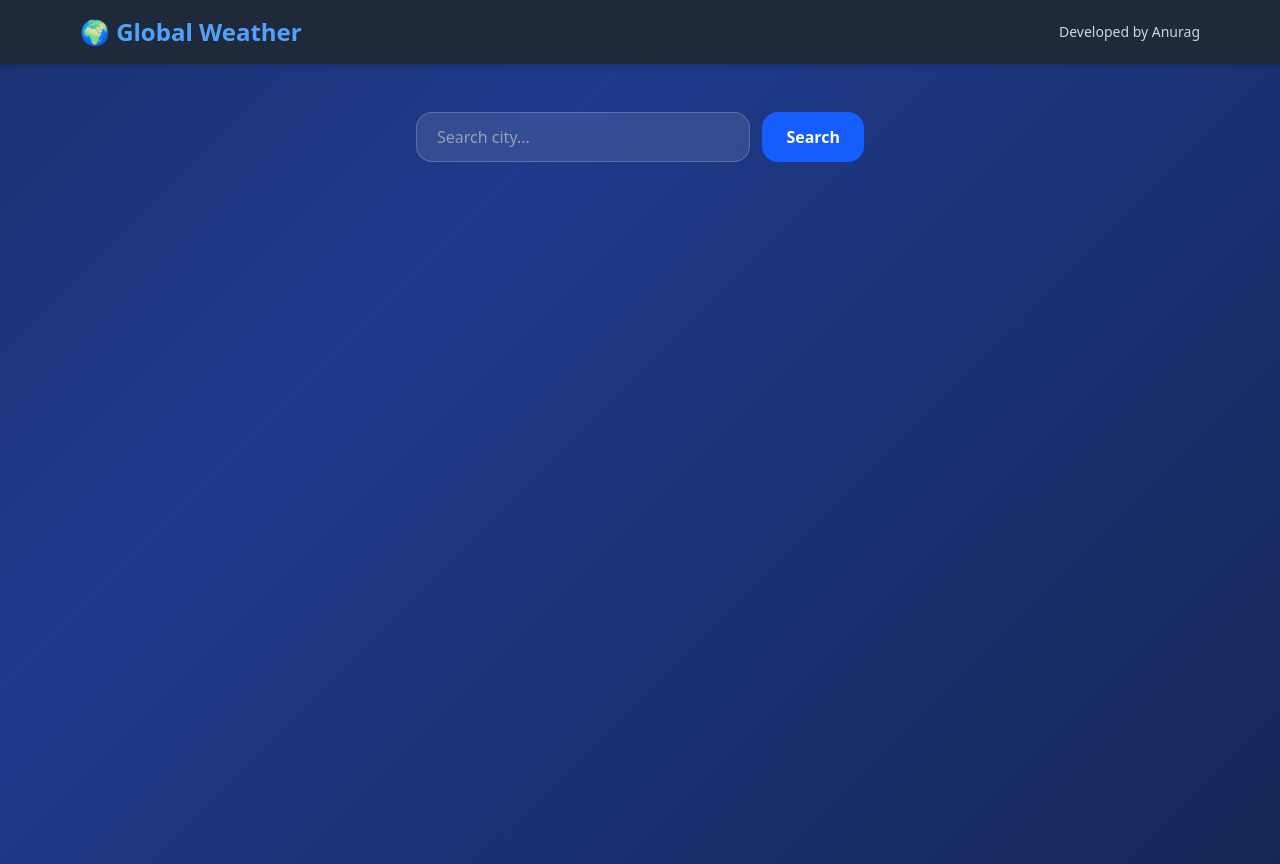
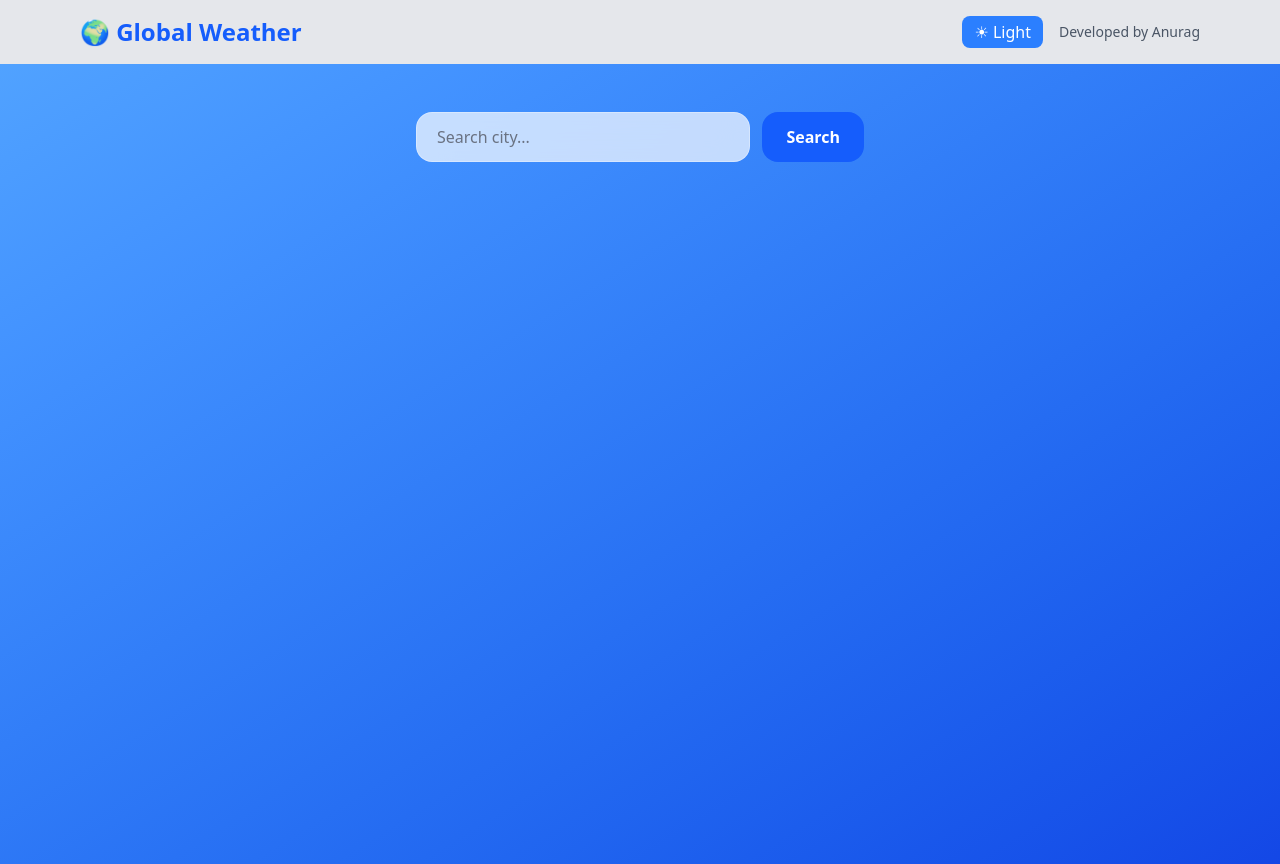
Before and after one commit to Anurag666786/weather-app, a React (Vite) app in the folder client/: page / in a window 1280 px wide. Built offline with nearby package versions, Linux system fonts and the light colour scheme; no server answers.

Commit message:
Dev Updated features again

```diff
--- a/client/src/App.jsx
+++ b/client/src/App.jsx
@@ -1,9 +1,24 @@
+import { useEffect, useState } from "react";
 import Home from "./pages/Home";
 
 function App() {
-  return (
-    <Home />
+  const [theme, setTheme] = useState(
+    localStorage.getItem("theme") || "dark"
   );
+
+  useEffect(() => {
+    const root = document.documentElement;
+
+    if (theme === "dark") {
+      root.classList.add("dark");
+    } else {
+      root.classList.remove("dark");
+    }
+
+    localStorage.setItem("theme", theme);
+  }, [theme]);
+
+  return <Home theme={theme} setTheme={setTheme} />;
 }
 
 export default App;
--- a/client/src/components/Forecast.jsx
+++ b/client/src/components/Forecast.jsx
@@ -9,17 +9,18 @@ import {
 } from "react-icons/wi";
 
 function getWeatherIcon(iconCode = "") {
-  if (iconCode.includes("01")) return <WiDaySunny size={60} className="text-yellow-400 mx-auto" />;
+  if (iconCode.includes("01"))
+    return <WiDaySunny size={60} className="text-yellow-400 mx-auto" />;
   if (iconCode.includes("09") || iconCode.includes("10"))
     return <WiRain size={60} className="text-blue-400 mx-auto" />;
   if (iconCode.includes("02") || iconCode.includes("03") || iconCode.includes("04"))
-    return <WiCloud size={60} className="text-gray-300 mx-auto" />;
+    return <WiCloud size={60} className="text-gray-400 mx-auto" />;
   if (iconCode.includes("13"))
-    return <WiSnow size={60} className="text-cyan-300 mx-auto" />;
+    return <WiSnow size={60} className="text-cyan-400 mx-auto" />;
   if (iconCode.includes("11"))
     return <WiThunderstorm size={60} className="text-purple-400 mx-auto" />;
   if (iconCode.includes("50"))
-    return <WiFog size={60} className="text-gray-400 mx-auto" />;
+    return <WiFog size={60} className="text-gray-500 mx-auto" />;
 
   return <WiDaySunny size={60} className="text-yellow-400 mx-auto" />;
 }
@@ -34,7 +35,7 @@ function Forecast({ forecast }) {
       transition={{ duration: 0.6 }}
       className="mt-10 w-full max-w-4xl"
     >
-      <h3 className="text-white text-2xl font-semibold mb-6 text-center">
+      <h3 className="text-gray-800 dark:text-white text-2xl font-semibold mb-6 text-center">
         5-Day Forecast
       </h3>
 
@@ -42,8 +43,9 @@ function Forecast({ forecast }) {
         {forecast.map((day, index) => (
           <div
             key={index}
-            className="bg-white/20 backdrop-blur-lg border border-white/30
-                       rounded-2xl p-4 text-center text-white
+            className="bg-white/70 dark:bg-white/10 backdrop-blur-lg border border-white/30
+                       rounded-2xl p-4 text-center
+                       text-gray-800 dark:text-white
                        hover:-translate-y-2 transition duration-300"
           >
             <p className="font-medium">{day.date}</p>
@@ -53,6 +55,10 @@ function Forecast({ forecast }) {
             <p className="font-bold text-lg">
               {Math.round(day.temp)}°C
             </p>
+
+            <p className="text-sm mt-2">
+              🌧 {day.rainChance}%
+            </p>
           </div>
         ))}
       </div>
--- a/client/src/components/LoadingSkeleton.jsx
+++ b/client/src/components/LoadingSkeleton.jsx
@@ -1,11 +1,15 @@
 function LoadingSkeleton() {
   return (
-    <div className="w-full max-w-md mt-10 p-8 rounded-3xl bg-white/10 backdrop-blur-xl border border-white/20 animate-pulse">
-      <div className="h-6 bg-white/20 rounded mb-6"></div>
-      <div className="h-20 bg-white/20 rounded mb-6"></div>
+    <div className="w-full max-w-md mt-10 p-8 rounded-3xl
+                    bg-white/70 dark:bg-white/10
+                    backdrop-blur-xl
+                    border border-white/30
+                    animate-pulse">
+      <div className="h-6 bg-gray-300 dark:bg-white/20 rounded mb-6"></div>
+      <div className="h-20 bg-gray-300 dark:bg-white/20 rounded mb-6"></div>
       <div className="grid grid-cols-2 gap-4">
-        <div className="h-12 bg-white/20 rounded"></div>
-        <div className="h-12 bg-white/20 rounded"></div>
+        <div className="h-12 bg-gray-300 dark:bg-white/20 rounded"></div>
+        <div className="h-12 bg-gray-300 dark:bg-white/20 rounded"></div>
       </div>
     </div>
   );
--- a/client/src/components/Navbar.jsx
+++ b/client/src/components/Navbar.jsx
@@ -1,13 +1,25 @@
-function Navbar() {
+function Navbar({ theme, setTheme }) {
   return (
-    <nav className="bg-gray-800 shadow-md">
+    <nav className="bg-gray-200 dark:bg-gray-800 shadow-md transition-colors duration-300">
       <div className="max-w-6xl mx-auto px-4 py-4 flex justify-between items-center">
-        <h1 className="text-2xl font-bold text-blue-400">
+        <h1 className="text-2xl font-bold text-blue-600 dark:text-blue-400">
           🌍 Global Weather
         </h1>
-        <p className="text-sm text-gray-300">
-          Developed by Anurag
-        </p>
+
+        <div className="flex items-center gap-4">
+          <button
+            onClick={() =>
+              setTheme(theme === "dark" ? "light" : "dark")
+            }
+            className="px-3 py-1 rounded-lg bg-blue-500 text-white hover:bg-blue-600 transition"
+          >
+            {theme === "dark" ? "☀ Light" : "🌙 Dark"}
+          </button>
+
+          <p className="text-sm text-gray-600 dark:text-gray-300">
+            Developed by Anurag
+          </p>
+        </div>
       </div>
     </nav>
   );
--- a/client/src/components/SearchBar.jsx
+++ b/client/src/components/SearchBar.jsx
@@ -11,17 +11,20 @@ function SearchBar({ onSearch }) {
   };
 
   return (
-    <form onSubmit={handleSubmit}
-      className="flex w-full max-w-md gap-3">
+    <form
+      onSubmit={handleSubmit}
+      className="flex w-full max-w-md gap-3"
+    >
       <input
         type="text"
         placeholder="Search city..."
         value={city}
         onChange={(e) => setCity(e.target.value)}
         className="flex-1 px-5 py-3 rounded-2xl
-                   bg-white/10 backdrop-blur-lg
-                   border border-white/20
-                   text-white placeholder-gray-400
+                   bg-white/70 dark:bg-white/10 backdrop-blur-lg
+                   border border-white/30
+                   text-gray-800 dark:text-white
+                   placeholder-gray-500 dark:placeholder-gray-400
                    focus:outline-none focus:ring-2
                    focus:ring-blue-500 transition"
       />
--- a/client/src/components/WeatherCard.jsx
+++ b/client/src/components/WeatherCard.jsx
@@ -13,11 +13,11 @@ function getWeatherIcon(description = "") {
 
   if (desc.includes("clear")) return <WiDaySunny size={100} className="text-yellow-400 mx-auto" />;
   if (desc.includes("rain")) return <WiRain size={100} className="text-blue-400 mx-auto" />;
-  if (desc.includes("cloud")) return <WiCloud size={100} className="text-gray-300 mx-auto" />;
-  if (desc.includes("snow")) return <WiSnow size={100} className="text-cyan-300 mx-auto" />;
+  if (desc.includes("cloud")) return <WiCloud size={100} className="text-gray-400 mx-auto" />;
+  if (desc.includes("snow")) return <WiSnow size={100} className="text-cyan-400 mx-auto" />;
   if (desc.includes("thunder")) return <WiThunderstorm size={100} className="text-purple-400 mx-auto" />;
   if (desc.includes("haze") || desc.includes("mist") || desc.includes("fog"))
-    return <WiFog size={100} className="text-gray-400 mx-auto" />;
+    return <WiFog size={100} className="text-gray-500 mx-auto" />;
 
   return <WiDaySunny size={100} className="text-yellow-400 mx-auto" />;
 }
@@ -30,9 +30,12 @@ function WeatherCard({ data }) {
       initial={{ opacity: 0, scale: 0.9 }}
       animate={{ opacity: 1, scale: 1 }}
       transition={{ duration: 0.5 }}
-      className="bg-white/20 backdrop-blur-2xl border border-white/30
+      className="bg-white/70 dark:bg-white/10 backdrop-blur-2xl
+                 border border-white/30
                  rounded-3xl p-10 w-full max-w-md
-                 shadow-2xl text-white mt-10
+                 shadow-2xl
+                 text-gray-800 dark:text-white
+                 mt-10
                  hover:-translate-y-3 transition duration-500"
     >
       <div className="text-center">
@@ -51,19 +54,19 @@ function WeatherCard({ data }) {
           {Math.round(data.temperature)}°
         </p>
 
-        <p className="capitalize text-gray-200 mt-2">
+        <p className="capitalize text-gray-600 dark:text-gray-200 mt-2">
           {data.description}
         </p>
       </div>
 
       <div className="flex justify-between mt-8 text-center">
         <div>
-          <p className="text-gray-300 text-sm">Humidity</p>
+          <p className="text-gray-600 dark:text-gray-300 text-sm">Humidity</p>
           <p className="text-lg font-semibold">{data.humidity}%</p>
         </div>
 
         <div>
-          <p className="text-gray-300 text-sm">Wind</p>
+          <p className="text-gray-600 dark:text-gray-300 text-sm">Wind</p>
           <p className="text-lg font-semibold">{data.windSpeed} m/s</p>
         </div>
       </div>
--- a/client/src/pages/Home.jsx
+++ b/client/src/pages/Home.jsx
@@ -6,7 +6,7 @@ import Forecast from "../components/Forecast";
 import LoadingSkeleton from "../components/LoadingSkeleton";
 import { fetchWeather, fetchForecast } from "../services/api";
 
-function Home() {
+function Home({ theme, setTheme }) {
   const [weather, setWeather] = useState(null);
   const [forecast, setForecast] = useState(null);
   const [loading, setLoading] = useState(false);
@@ -33,9 +33,13 @@ function Home() {
 
   return (
     <>
-      <Navbar />
+      <Navbar theme={theme} setTheme={setTheme} />
 
-      <div className="min-h-screen flex flex-col items-center px-4 py-12">
+      <div className="min-h-screen flex flex-col items-center px-4 py-12
+                      bg-gradient-to-br from-blue-400 to-blue-700
+                      dark:from-gray-900 dark:to-gray-800
+                      transition-colors duration-500">
+
         <SearchBar onSearch={handleSearch} />
 
         {loading && <LoadingSkeleton />}
--- a/client/tailwind.config.js
+++ b/client/tailwind.config.js
@@ -1,4 +1,3 @@
-/** @type {import('tailwindcss').Config} */
 export default {
   content: [
     "./index.html",
```
Also changed, not shown: 1 other file (tests, documents, lock files or other folders).
